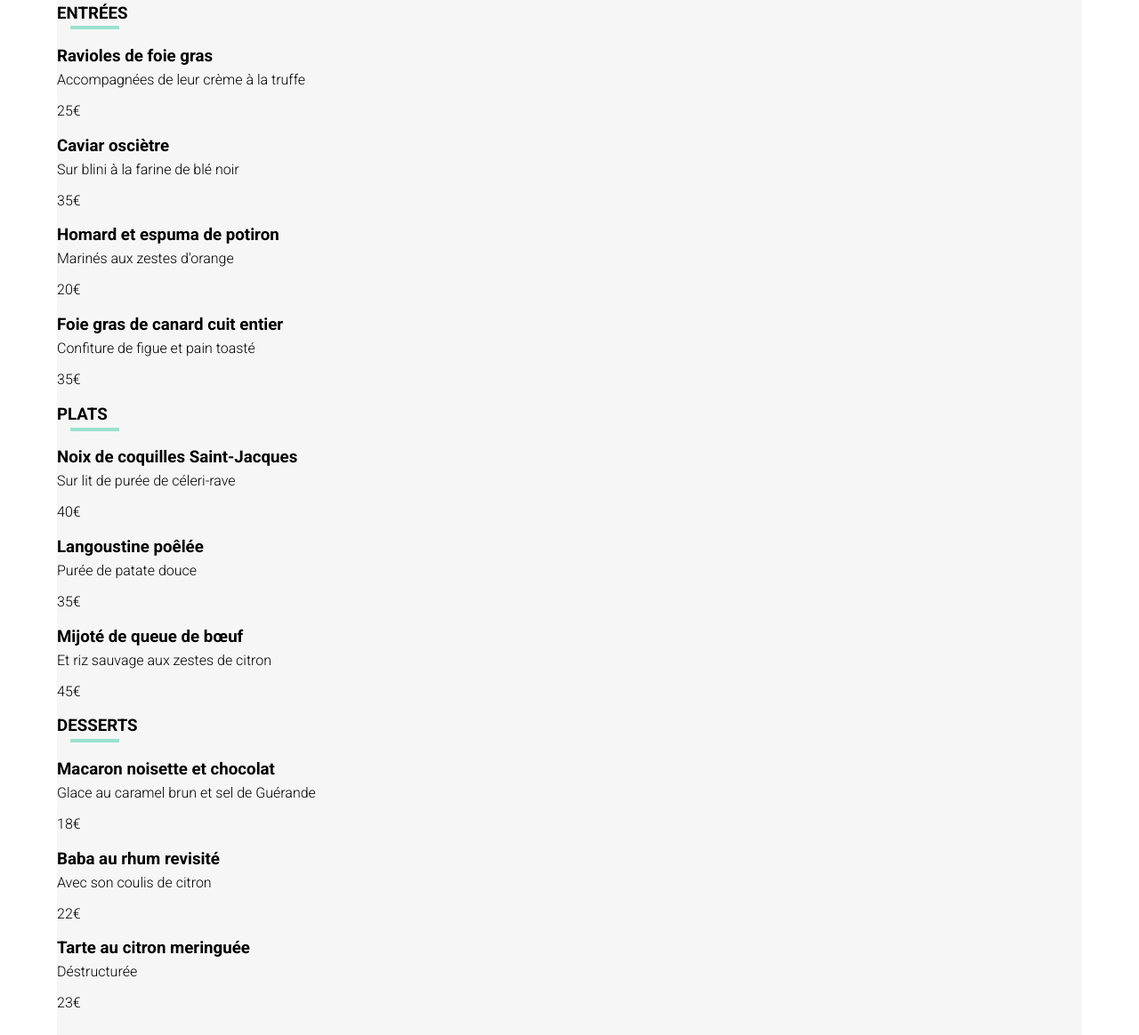
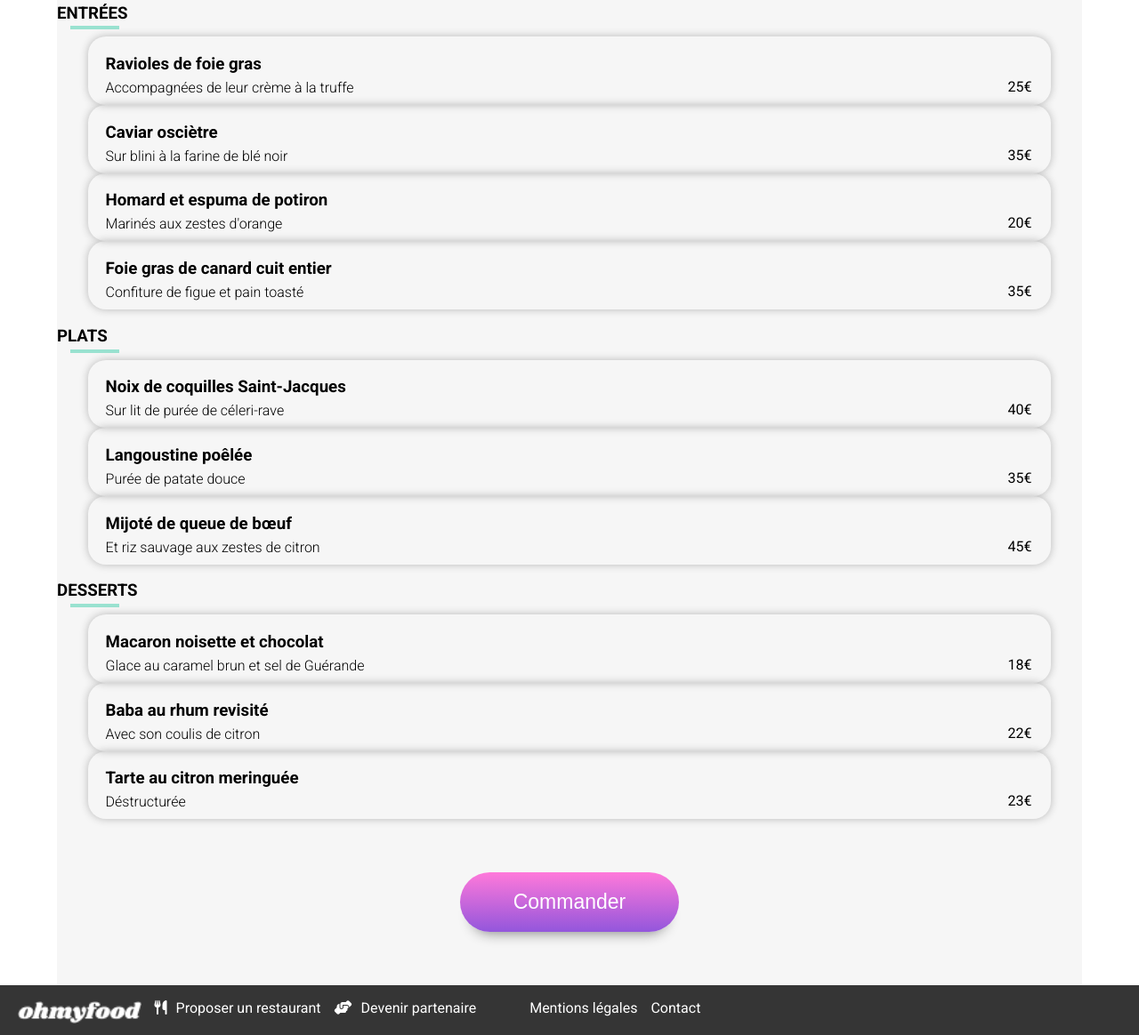
Before and after one commit to Owweane/Ohmyfood, a plain HTML site: page lanoteenchantee.html in a window 1280 px wide. Shown: the part 559-1723 px from the top of the page at 89% size. Drawn offline with Linux system fonts and the light colour scheme; a web font is replaced by a local one.

Commit message:
Update lanoteenchantee.html

```diff
--- a/lanoteenchantee.html
+++ b/lanoteenchantee.html
@@ -27,66 +27,133 @@
             <div>
                 <h2>La note enchantée <i id="heartmenu" class="fa-regular fa-heart fa-2x heart__icon--empty"></i></h2>
             </div>
-            <div>
+
+            <div class="entrees">
                 <h3 class="title-menu">ENTRÉES</h3>
                 <hr />
+                <div class="test">
                     <div class="text-menu">
                         <h3>Ravioles de foie gras</h3>
                         <p>Accompagnées de leur crème à la truffe</p>
-                    <p class="prix">25€</p>
                     </div>
+                    <div class="prix">
+                        <p>25€</p>
+                        <div>
+                            <p class="valide"><i class="fa-solid fa-check"></i></p>
+                        </div>
+                    </div>
+                </div><div class="test">
                     <div class="text-menu">
                         <h3>Caviar osciètre</h3>
                         <p>Sur blini à la farine de blé noir</p>
-                    <p class="prix">35€</p>
                     </div>
+                    <div class="prix">
+                        <p>35€</p>
+                        <div>
+                            <p class="valide"><i class="fa-solid fa-check"></i></p>
+                        </div>
+                    </div>
+                </div>
+                <div class="test">
                     <div class="text-menu">
                         <h3>Homard et espuma de potiron</h3>
                         <p>Marinés aux zestes d'orange</p>
-                    <p class="prix">20€</p>
                     </div>
+                    <div class="prix">
+                        <p>20€</p>
+                        <div>
+                            <p class="valide"><i class="fa-solid fa-check"></i></p>
+                        </div>
+                    </div>
+                </div>
+                <div class="test">
                     <div class="text-menu">
                         <h3>Foie gras de canard cuit entier</h3>
                         <p>Confiture de figue et pain toasté</p>
-                    <p class="prix">35€</p>
+                    </div>
+                    <div class="prix">
+                        <p>35€</p>
+                        <div>
+                            <p class="valide"><i class="fa-solid fa-check"></i></p>
                         </div>
                     </div>
-            <div>
+                </div>
+
+                <div class="plats">
                     <h3 class="title-menu">PLATS</h3>
                     <hr />
+                    <div class="test">
                         <div class="text-menu">
                             <h3>Noix de coquilles Saint-Jacques</h3>
                             <p>Sur lit de purée de céleri-rave</p>
-                    <p class="prix">40€</p>
                         </div>
+                        <div class="prix">
+                            <p>40€</p>
+                            <div>
+                                <p class="valide"><i class="fa-solid fa-check"></i></p>
+                            </div>
+                        </div>
+                    </div><div class="test">
                         <div class="text-menu">
                             <h3>Langoustine poêlée</h3>
                             <p>Purée de patate douce</p>
-                    <p class="prix">35€</p>
                         </div>
+                        <div class="prix">
+                            <p>35€</p>
+                            <div>
+                                <p class="valide"><i class="fa-solid fa-check"></i></p>
+                            </div>
+                        </div>
+                    </div>
+                    <div class="test">
                         <div class="text-menu">
                             <h3>Mijoté de queue de bœuf</h3>
                             <p>Et riz sauvage aux zestes de citron</p>
-                    <p class="prix">45€</p>
+                        </div>
+                        <div class="prix">
+                            <p>45€</p>
+                            <div>
+                                <p class="valide"><i class="fa-solid fa-check"></i></p>
                             </div>
                         </div>
-            <div>
+                    </div>
+
+                    <div class="desserts">
                         <h3 class="title-menu">DESSERTS</h3>
                         <hr />
+                        <div class="test">
                             <div class="text-menu">
                                 <h3>Macaron noisette et chocolat</h3>
                                 <p>Glace au caramel brun et sel de Guérande</p>
-                    <p class="prix">18€</p>
                             </div>
+                            <div class="prix">
+                                <p>18€</p>
+                                <div>
+                                    <p class="valide"><i class="fa-solid fa-check"></i></p>
+                                </div>
+                            </div>
+                        </div><div class="test">
                             <div class="text-menu">
                                 <h3>Baba au rhum revisité</h3>
                                 <p>Avec son coulis de citron</p>
-                    <p class="prix">22€</p>
                             </div>
+                            <div class="prix">
+                                <p>22€</p>
+                                <div>
+                                    <p class="valide"><i class="fa-solid fa-check"></i></p>
+                                </div>
+                            </div>
+                        </div>
+                        <div class="test">
                             <div class="text-menu">
                                 <h3>Tarte au citron meringuée</h3>
                                 <p>Déstructurée</p>
-                    <p class="prix">23€</p>
+                            </div>
+                            <div class="prix">
+                                <p>23€</p>
+                                <div>
+                                    <p class="valide"><i class="fa-solid fa-check"></i></p>
+                                </div>
                             </div>
                         </div>
             <button>Commander</button>
```
Lines whose indentation alone changed are shown as unchanged.
